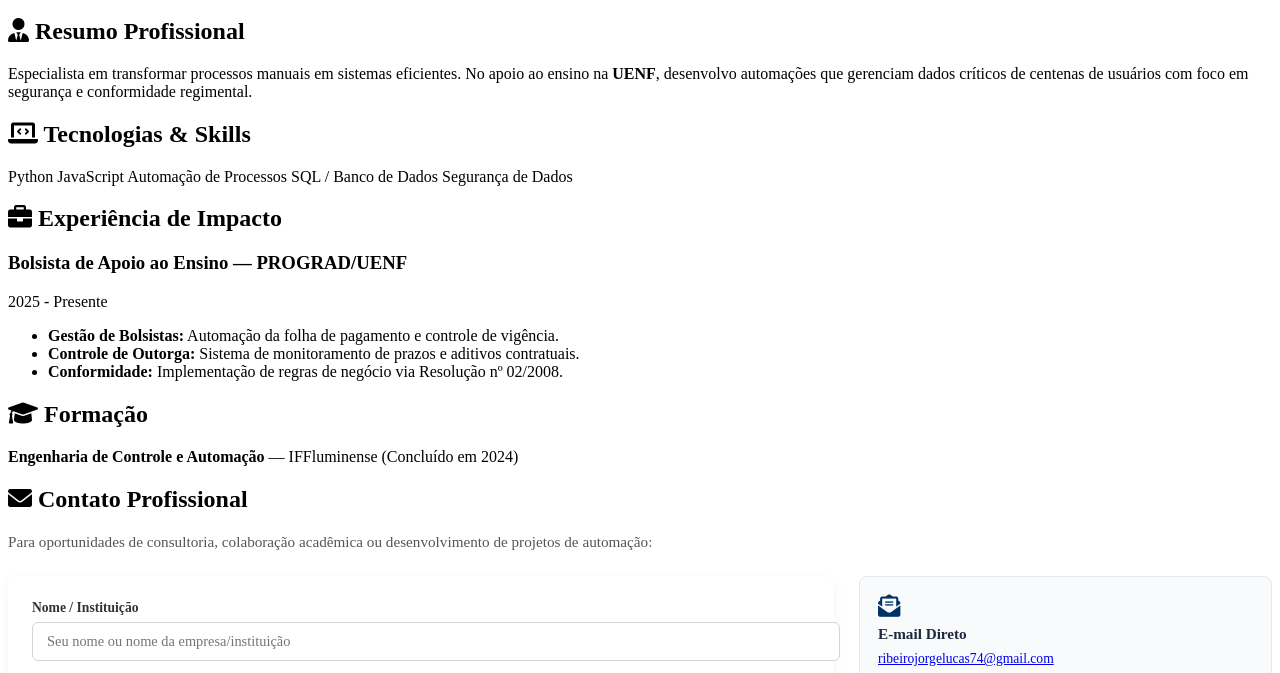
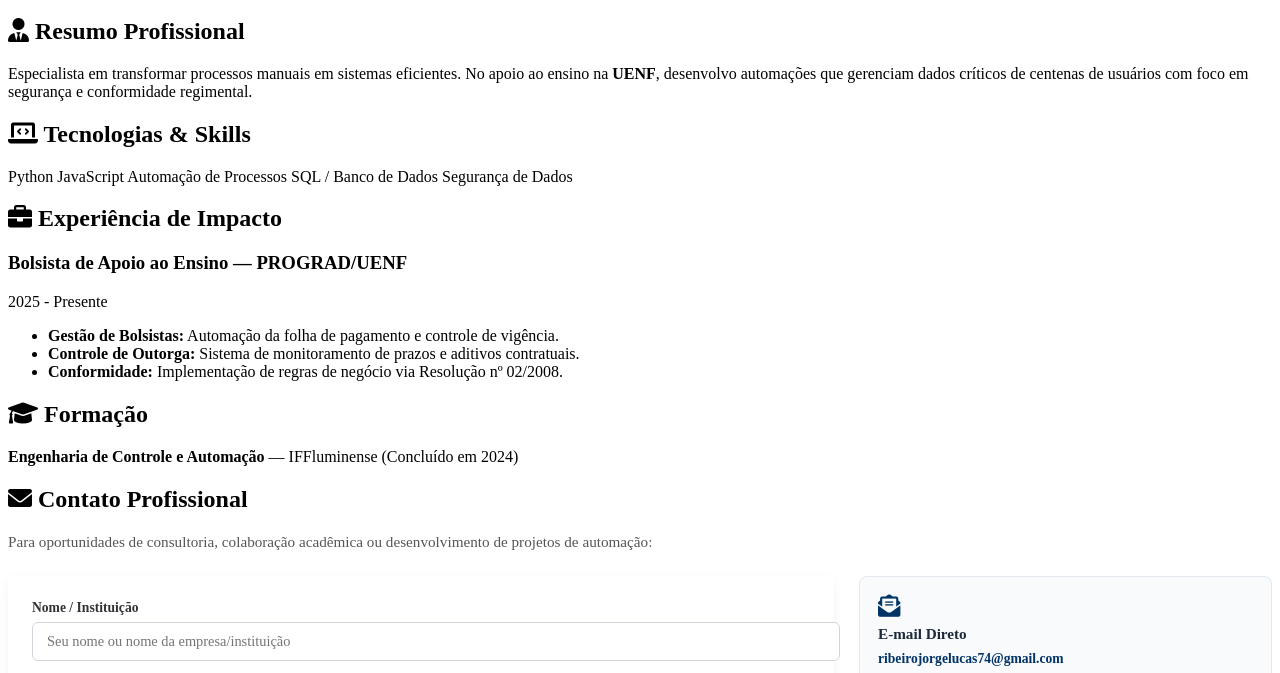
Before and after one commit to ribeirojorgelucas74-pixel/ribeirojorgelucas74-pixelgithub.io, a plain HTML site: page index.html in a window 1280 px wide. Shown: the part 134-807 px from the top of the page. Drawn offline with Linux system fonts and the light colour scheme.

Commit message:
Add styles for email link and hover effect

```diff
--- a/style.css
+++ b/style.css
@@ -108,3 +108,14 @@
     color: #64748b;
     line-height: 1.4;
 }
+
+.email-link {
+    color: #003366;
+    font-weight: 600;
+    text-decoration: none;
+    word-break: break-all;
+}
+
+.email-link:hover {
+    text-decoration: underline;
+}
```
